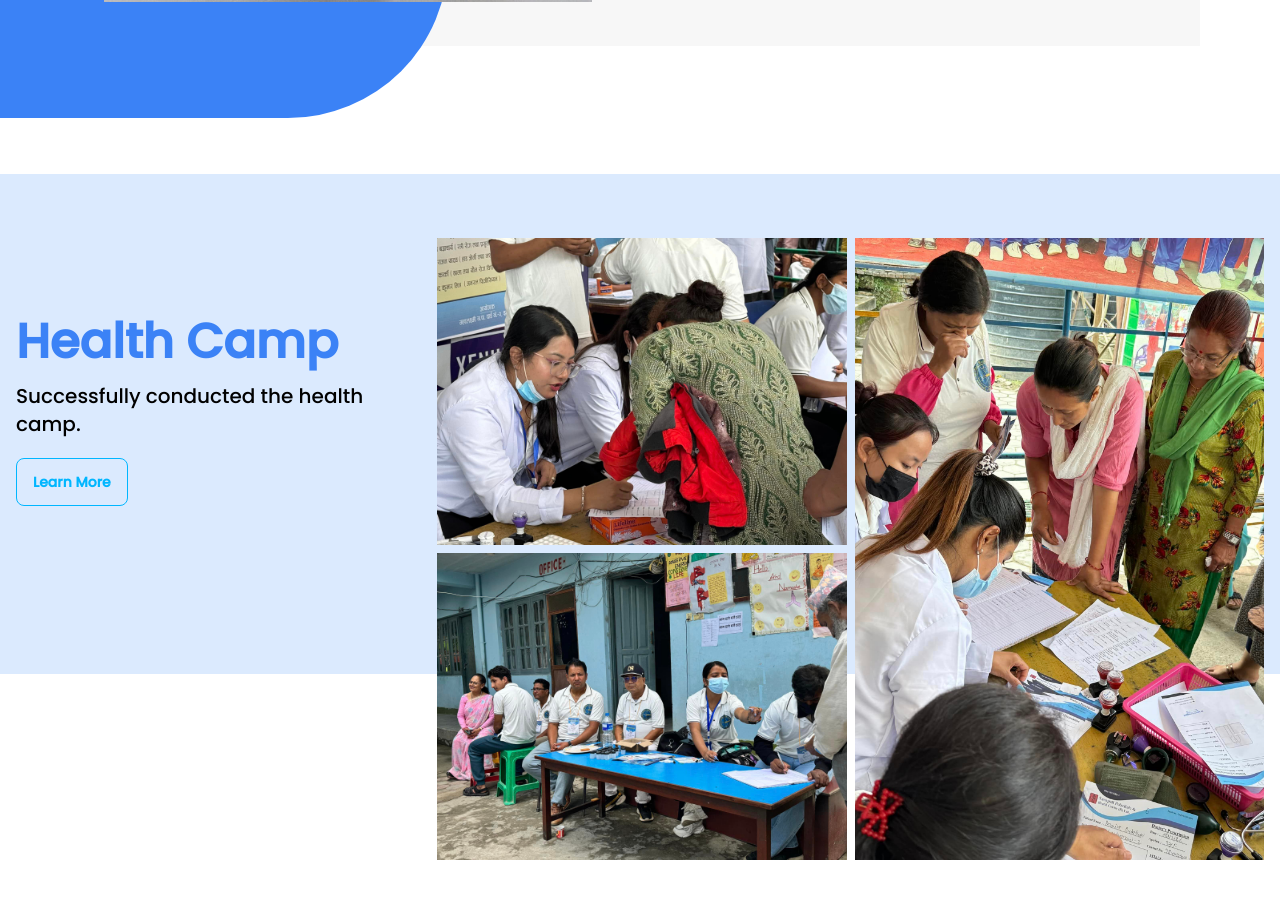
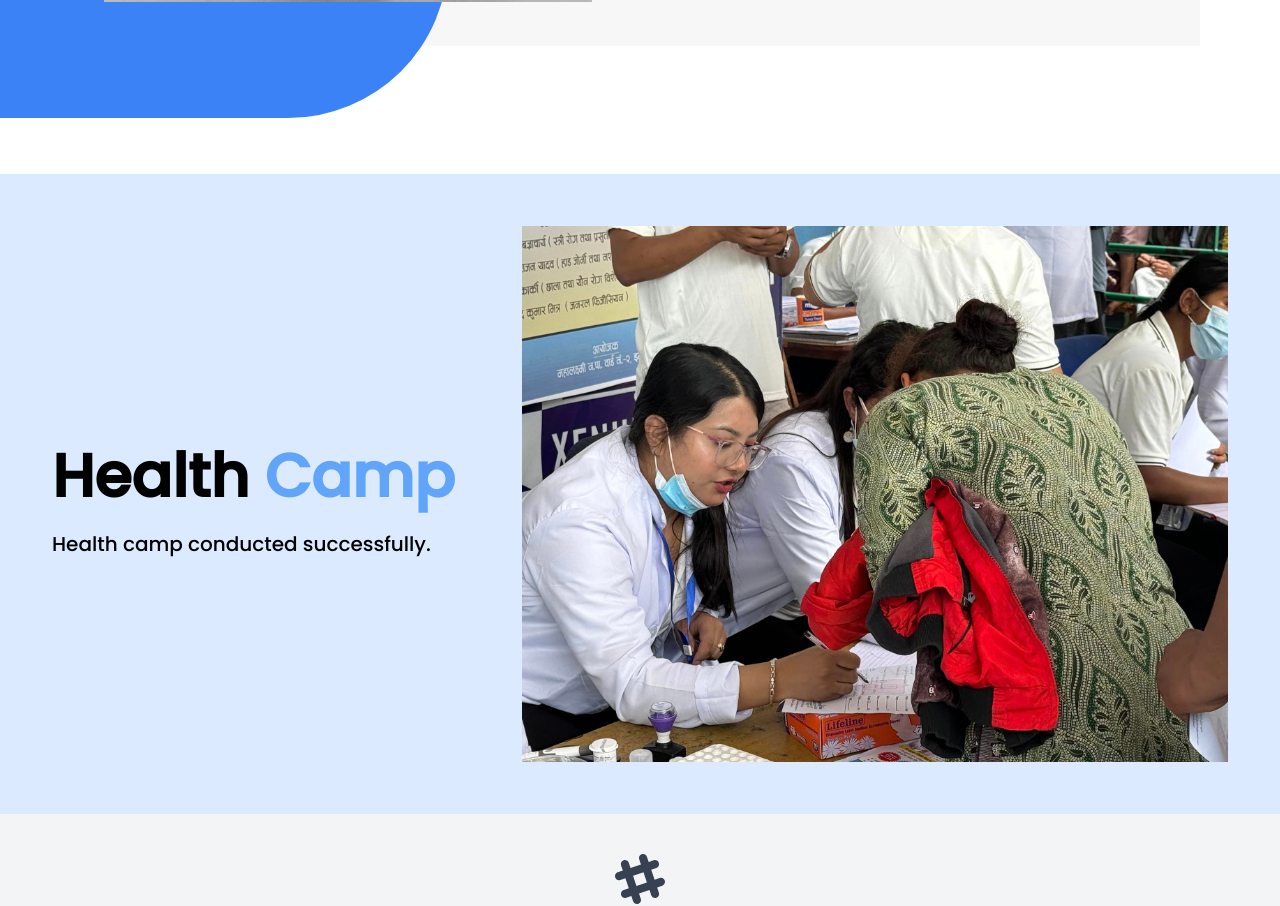
Before and after one commit to luffy4827/Clinic, a React (Create React App) app: page / in a window 1280 px wide. Shown: the part 4794-5700 px from the top of the page. Built offline with nearby package versions, Linux system fonts and the light colour scheme; the HTML template or start-up script is replaced by a standard one.

Commit message:
camp section

```diff
--- a/src/assets/doctors.js
+++ b/src/assets/doctors.js
@@ -7,6 +7,7 @@ import doctor6 from '../assets/Doctor Photos/Dr. Neelima Bajracharya.jpg'
 import doctor7 from '../assets/Doctor Photos/Dr. Rajiv Ranjan Yadav.jpg'
 import doctor8 from '../assets/Doctor Photos/Dr. Sandeep Jaiswal.jpg'
 import doctor9 from "../assets/Doctor Photos/Dr. Sanjeet Kumar Shrestha.jpg"
+import doctor10 from "../assets/Doctor Photos/Dr. Januka Bhattatai.JPG"
 
 export const doctors = [
     {
@@ -63,4 +64,10 @@ export const doctors = [
         subtext: "MBBS/MD",
         post: "Pediatrician"
     },
+    {
+        imgURL: doctor10,
+        label: "Dr. Januka Bhattatai",
+        subtext: "MBBS/MD",
+        post: "Pediatrician"
+    },
 ];
--- a/src/sections/Camp.jsx
+++ b/src/sections/Camp.jsx
@@ -1,35 +1,22 @@
 import React from 'react';
-import camp1 from '../assets/Camp Photos/10.jpg'
-import camp2 from '../assets/Camp Photos/12.jpg'
-import camp3 from '../assets/Camp Photos/7.jpg'
+import camp3 from '../assets/Camp Photos/10.jpg';
 
 const Camp = () => {
   return (
-    <div className='max-w-[1400px] h-[500px] bg-blue-100 mx-auto my-20 pt-16 lg:mb-[20%] md:mb-[35%] px-4 grid lg:grid-cols-3 gap-4'>
-      <div className='lg:top-20 relative lg:col-span-1 col-span-2'>
-        <h3 className='text-5xl font-bold text-blue-500'>Health Camp</h3>
-        <p className='pt-4 text-xl'>
-          Successfully conducted the health camp.
-        </p>
-        <button className="mt-5 btn btn-outline btn-info">Learn More</button>
-      </div>
+    <div className="bg-blue-100 h-[80vh] w-screen ">
+      <div className="p-3 flex-col md:flex-row h-full flex justify-center items-center md:mx-10 my-11">
+        <div className="md:w-[40%] mt-10">
+          <h1 className="text-5xl md:text-6xl font-bold">
+           Health <span className="text-blue-400">Camp</span>
+          </h1>
+          <p className="text-xl py-6">
+           Health camp conducted successfully.
+          </p>
+        </div>
 
-      <div className='grid grid-cols-2 col-span-2 gap-2'>
-        <img
-        className='object-cover w-full h-full'
-          src={camp1}
-          alt='/'
-        />
-        <img
-        className='row-span-2 object-cover w-full h-full'
-          src={camp2}
-          alt='/'
-        />
-        <img
-        className='object-cover w-full h-full'
-          src={camp3}
-          alt='/'
-        />
+        <div className="md:w-[60%] md:h-full md:py-10">
+          <img src={camp3} className="w-full h-full object-cover" alt="Health Camp" />
+        </div>
       </div>
     </div>
   );
```
Also changed, not shown: src/assets/Doctor Photos/Dr. Januka Bhattatai.JPG (renamed from src/assets/Dr. Januka Bhattatai.JPG).
